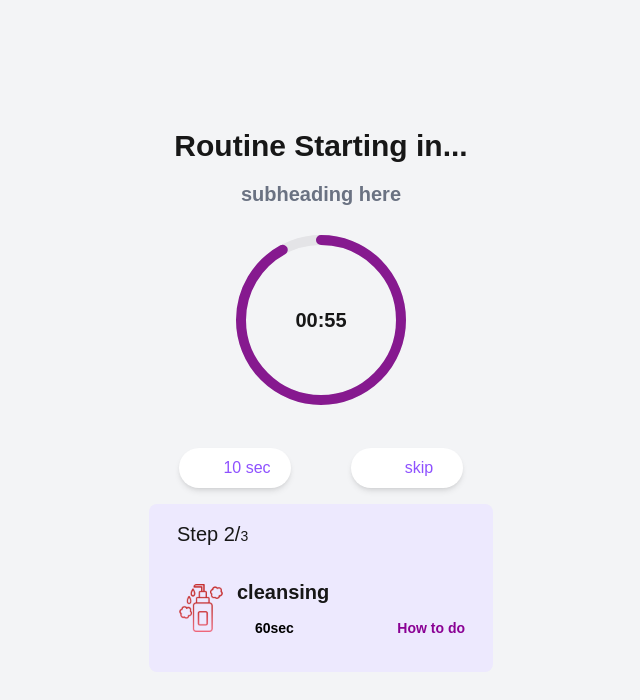
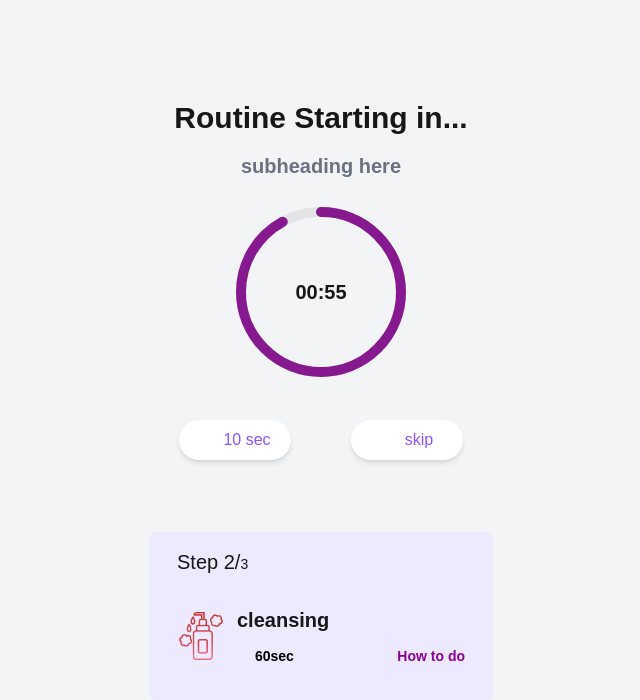
Before and after one commit to jagadeesh-debug/Cursor-Timer, a Next.js app: page / in a window 1280 px wide. Shown: the top 700 px of the page, without its empty margins (319-959 px from the left). Built offline with nearby package versions, Linux system fonts and the light colour scheme; some icons are missing.

Commit message:
margin added

```diff
--- a/src/app/components/cursorTImer.tsx
+++ b/src/app/components/cursorTImer.tsx
@@ -86,7 +86,7 @@ export default function CursorTimer() {
                 </button>
             </div>
 
-            <div className="flex flex-col mt-4 w-86 h-42 bg-violet-100 rounded-lg px-7 py-4">
+            <div className="flex flex-col mt-4 w-86 h-42 bg-violet-100 rounded-lg px-7 py-4 mt-18">
                 <p className="text-xl  block">
                     Step 2/<span className="text-sm font-normal">3</span>
                 </p>
```
